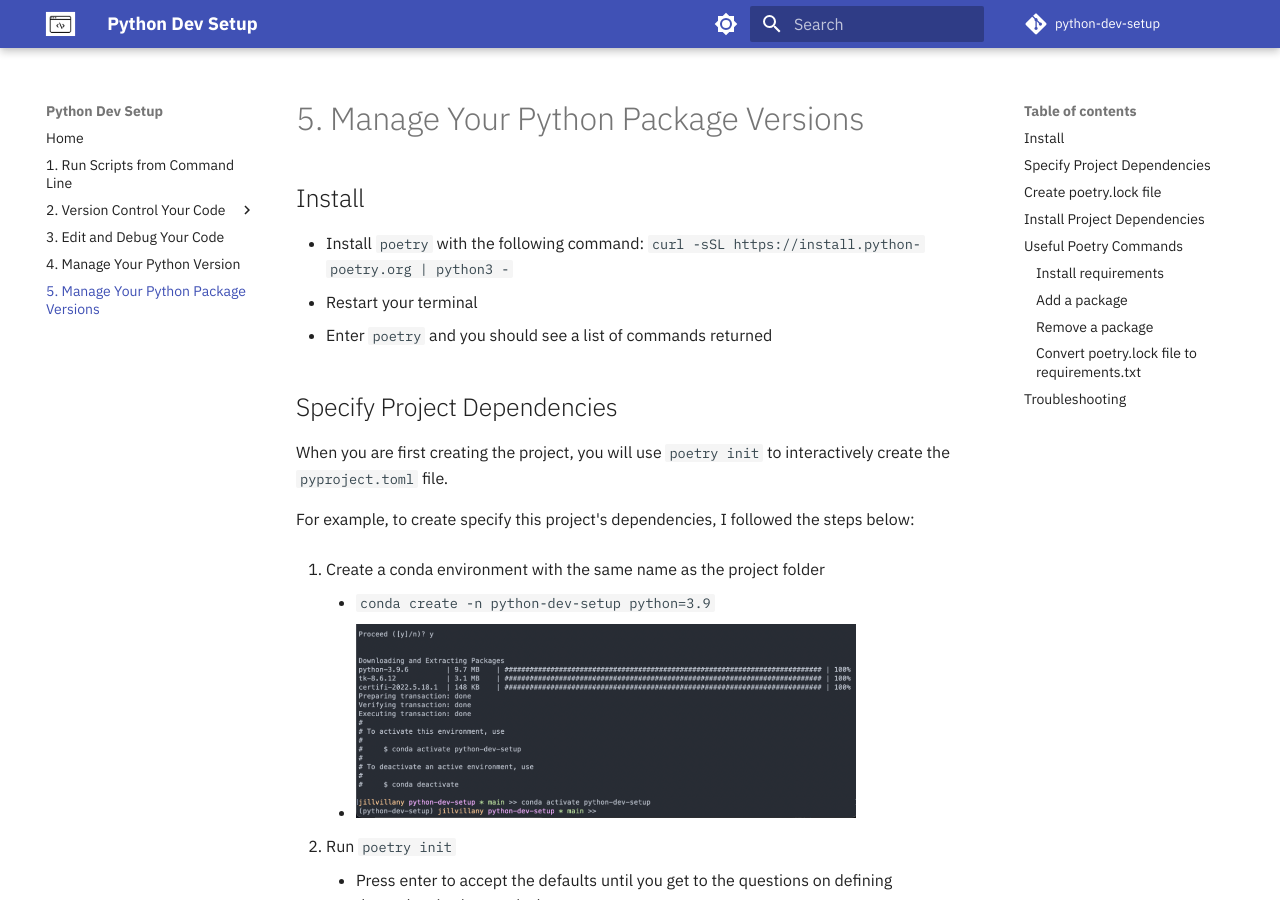
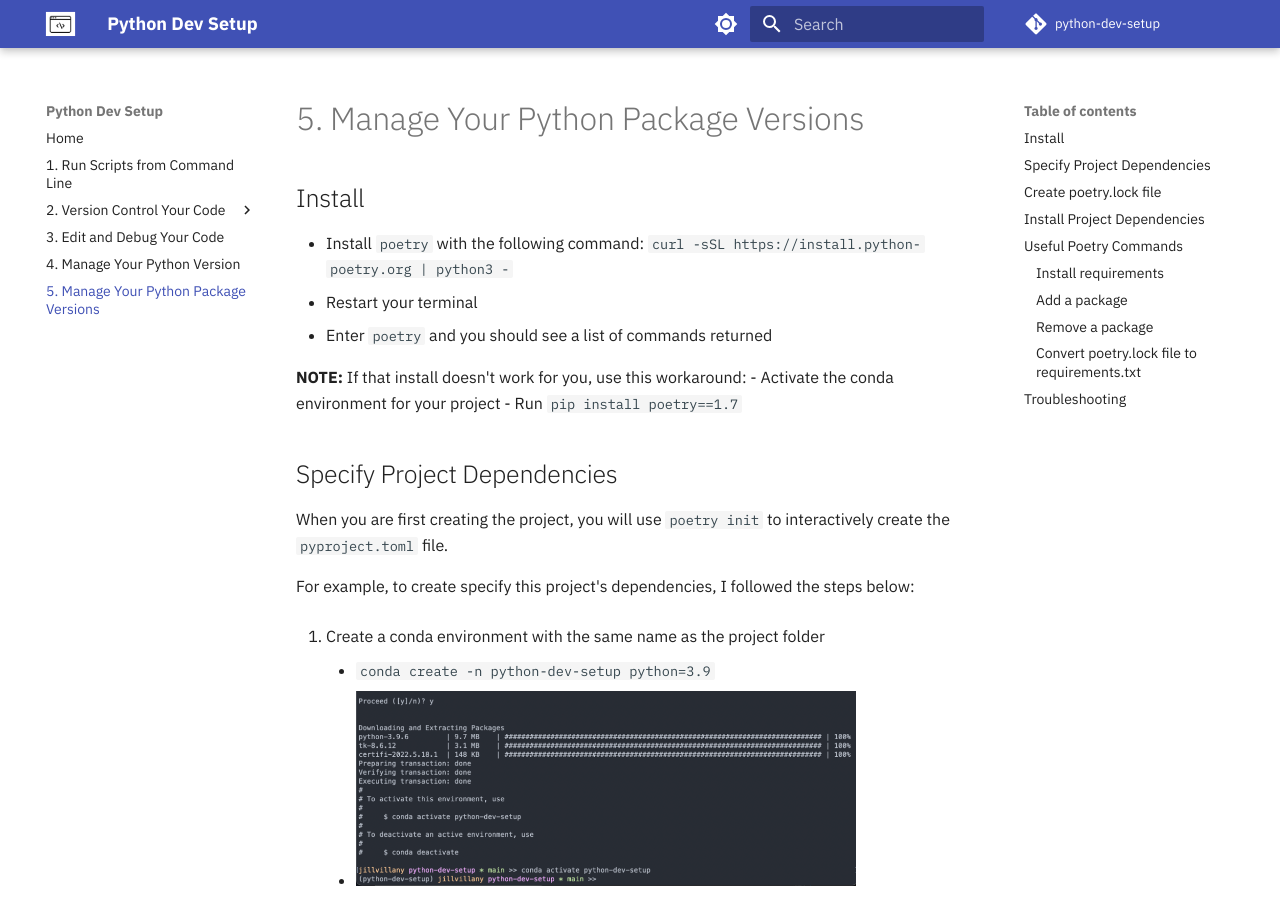
Before and after one commit to jillvillany/python-dev-setup, an MkDocs documentation site: the page built from docs/5-poetry_package_manager.md, in a window 1280 px wide and 900 px high. Built offline with MkDocs 1.6.1 and Material for MkDocs 9.7.7, drawn with Linux system fonts in a browser that asks for light colours; comment, search, counter and statistics services are not loaded.

Commit message:
poetry update

````diff
--- a/docs/5-poetry_package_manager.md
+++ b/docs/5-poetry_package_manager.md
@@ -5,6 +5,10 @@
     ```curl -sSL https://install.python-poetry.org | python3 -```
 - Restart your terminal
 - Enter `poetry` and you should see a list of commands returned
+
+**NOTE:** If that install doesn't work for you, use this workaround:
+- Activate the conda environment for your project
+- Run `pip install poetry==1.7`
 
 ## Specify Project Dependencies
 
````
Also changed, not shown: README.md (+2 -2 lines).
